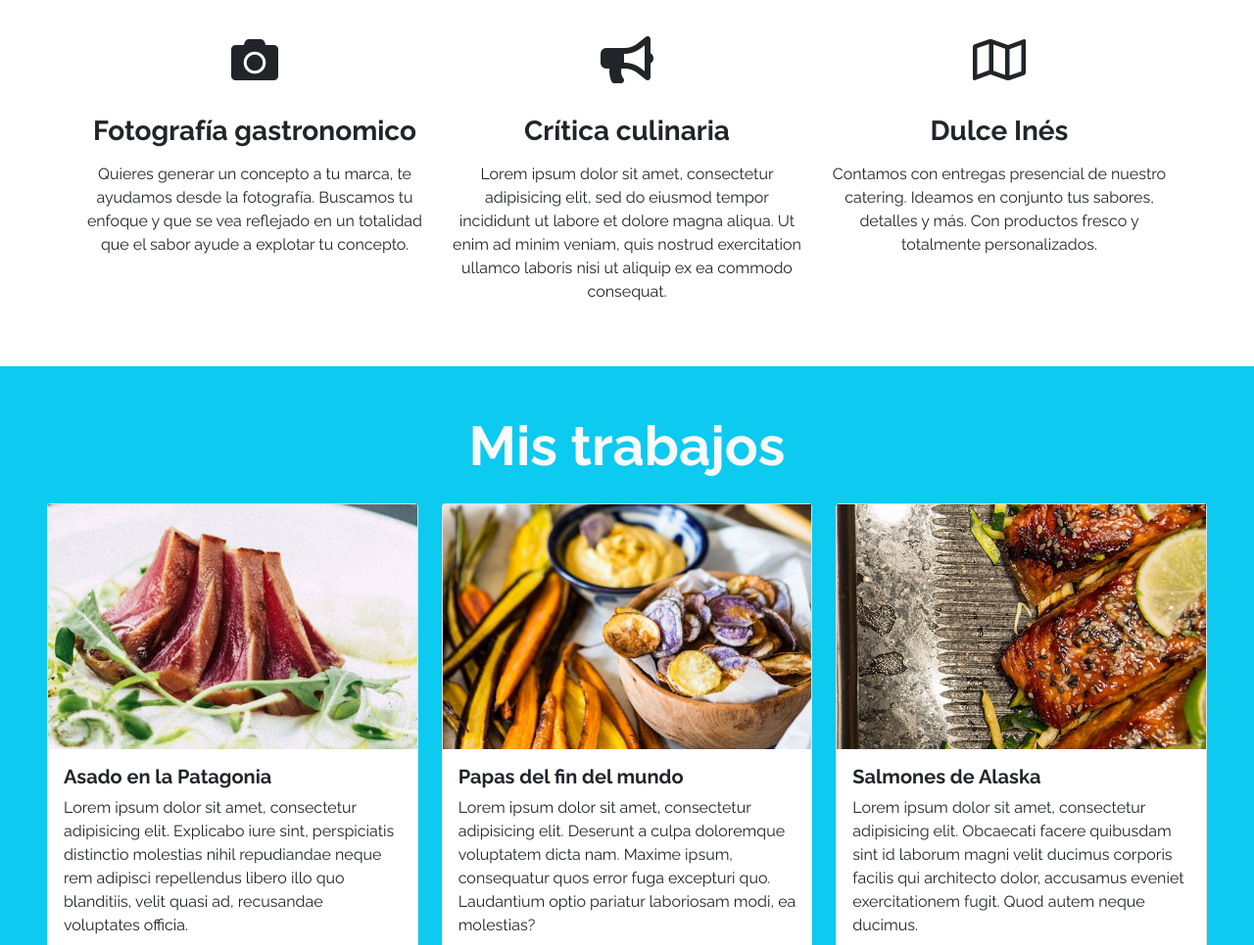
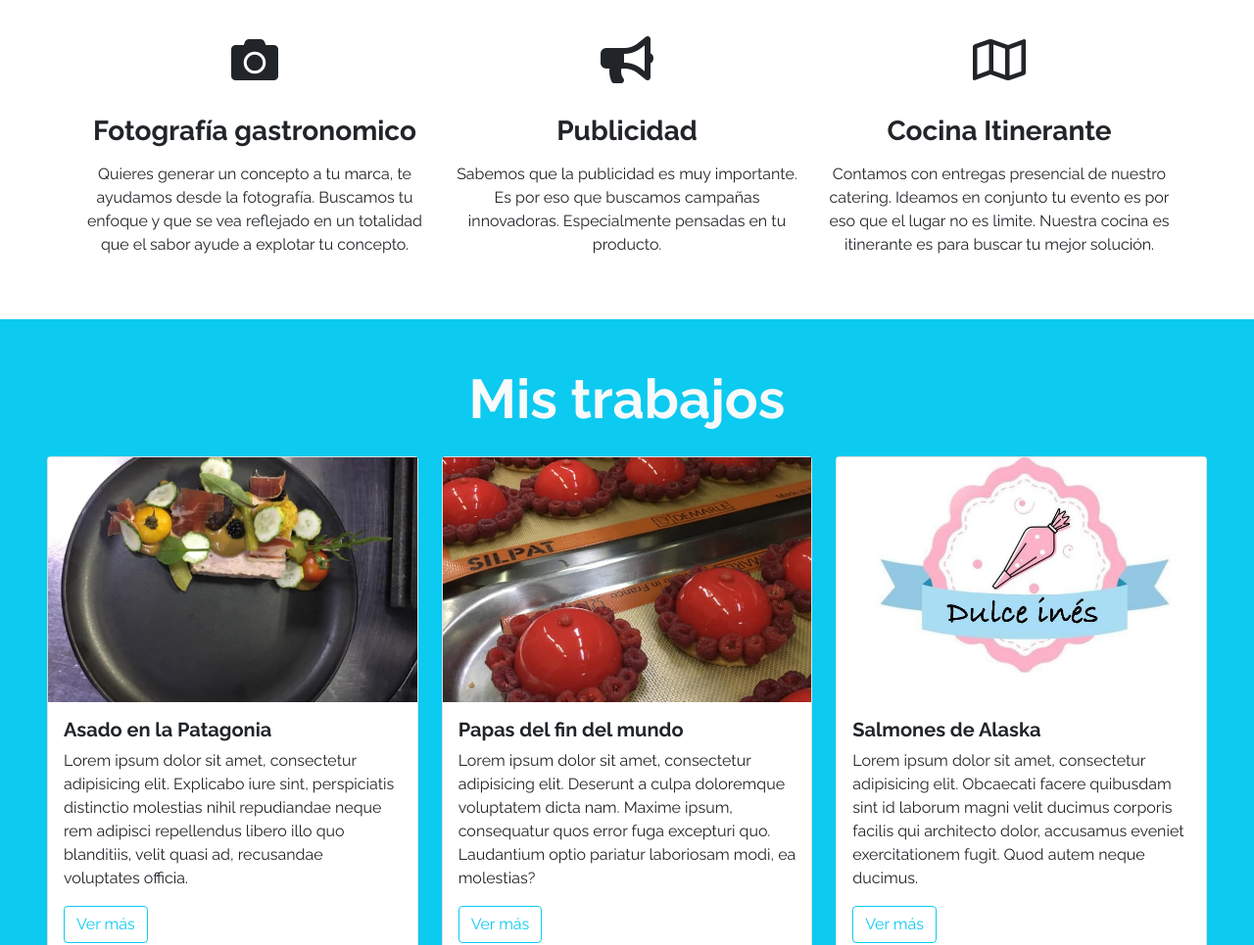
Before and after one commit to Karitow/desafio-5, a plain HTML site: page index.html in a window 1280 px wide. Shown: the part 896-1861 px from the top of the page at 98% size. Drawn offline with nearby package versions, Linux system fonts and the light colour scheme.

Commit message:
cambio img card

```diff
--- a/index.html
+++ b/index.html
@@ -88,20 +88,18 @@
             </div>
             <div class="col-12 col-md-4">
                 <i class="fas fa-bullhorn fa-3x my-3"></i>
-                <h3 class="my-3 fw-bold">Crítica culinaria</h3>
+                <h3 class="my-3 fw-bold">Publicidad</h3>
                 <p class="my-3">
-                    Lorem ipsum dolor sit amet, consectetur adipisicing elit, sed do
-                    eiusmod tempor incididunt ut labore et dolore magna aliqua. Ut enim
-                    ad minim veniam, quis nostrud exercitation ullamco laboris nisi ut
-                    aliquip ex ea commodo consequat.
+                    Sabemos que la publicidad es muy importante. Es por eso que buscamos campañas innovadoras.
+                    Especialmente pensadas en tu producto.
                 </p>
             </div>
             <div class="col-12 col-md-4">
                 <i class="far fa-map fa-3x my-3"></i>
-                <h3 class="my-3 fw-bold">Dulce Inés</h3>
+                <h3 class="my-3 fw-bold">Cocina Itinerante</h3>
                 <p class="my-3">
-                    Contamos con entregas presencial de nuestro catering. Ideamos en conjunto tus sabores, detalles y
-                    más. Con productos fresco y totalmente personalizados.
+                    Contamos con entregas presencial de nuestro catering. Ideamos en conjunto tu evento es por eso que
+                    el lugar no es limite. Nuestra cocina es itinerante es para buscar tu mejor solución.
                 </p>
             </div>
         </div>
@@ -115,7 +113,7 @@
         <div class="row">
             <div class="col-12 col-sm-4 py-2">
                 <div class="card">
-                    <div class="image-top" style="background-image: url(assets/img/card-1.jpg)"></div>
+                    <div class="image-top" style="background-image: url(assets/img/gastro.jpg)"></div>
                     <div class="card-body">
                         <h5 class="card-title fw-bold">Asado en la Patagonia</h5>
                         <p class="card-text">
@@ -132,7 +130,7 @@
             </div>
             <div class="col-12 col-sm-4 py-2">
                 <div class="card">
-                    <div class="image-top" style="background-image: url(assets/img/card-2.jpg)"></div>
+                    <div class="image-top" style="background-image: url(assets/img/pasteleria.jpg)"></div>
                     <div class="card-body">
                         <h5 class="card-title fw-bold">Papas del fin del mundo</h5>
                         <p class="card-text">
@@ -149,7 +147,7 @@
             </div>
             <div class="col-12 col-sm-4 py-2">
                 <div class="card">
-                    <div class="image-top" style="background-image: url(assets/img/card-3.jpg)"></div>
+                    <div class="image-top" style="background-image: url(assets/img/logo\ di.jpg)"></div>
                     <div class="card-body">
                         <h5 class="card-title fw-bold">Salmones de Alaska</h5>
                         <p class="card-text">
```
Also changed, not shown: assets/img/gastro.jpg (added), assets/img/logo di.jpg (added), assets/img/pasteleria.jpg (added).
